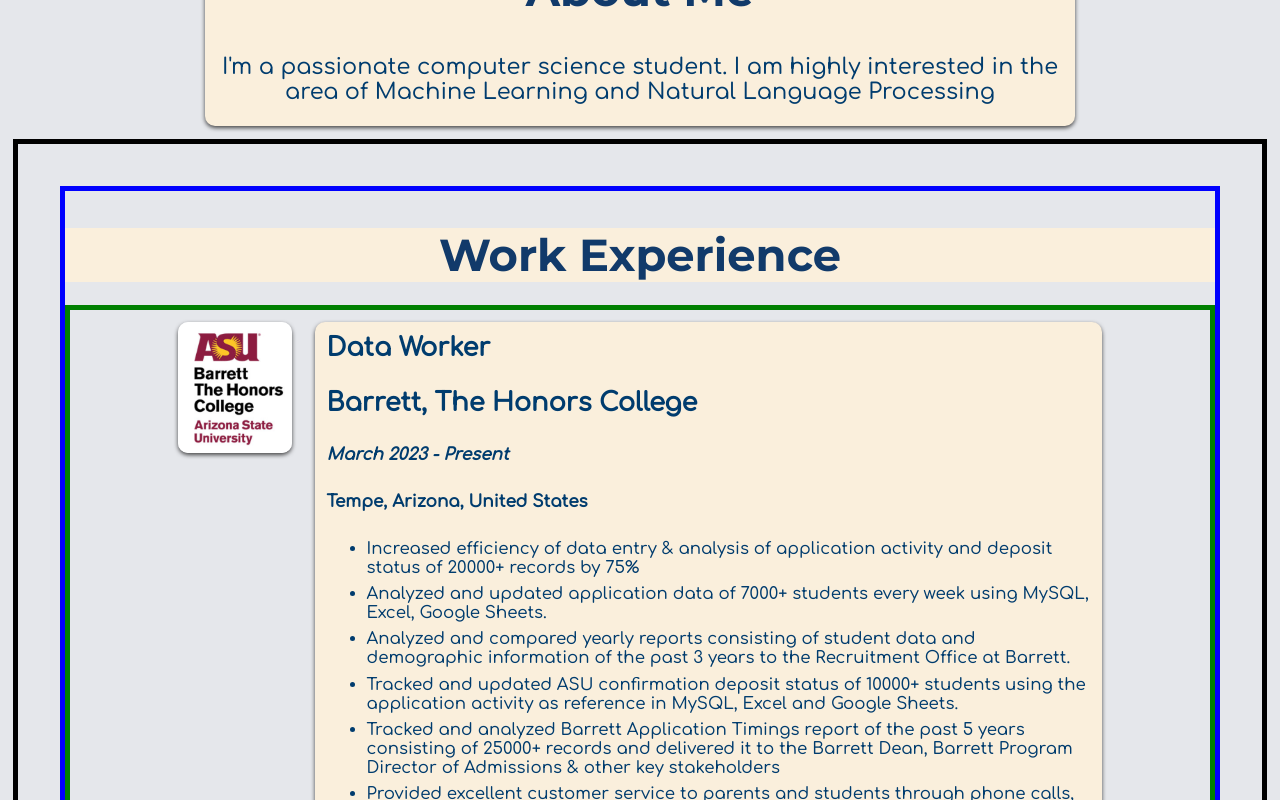
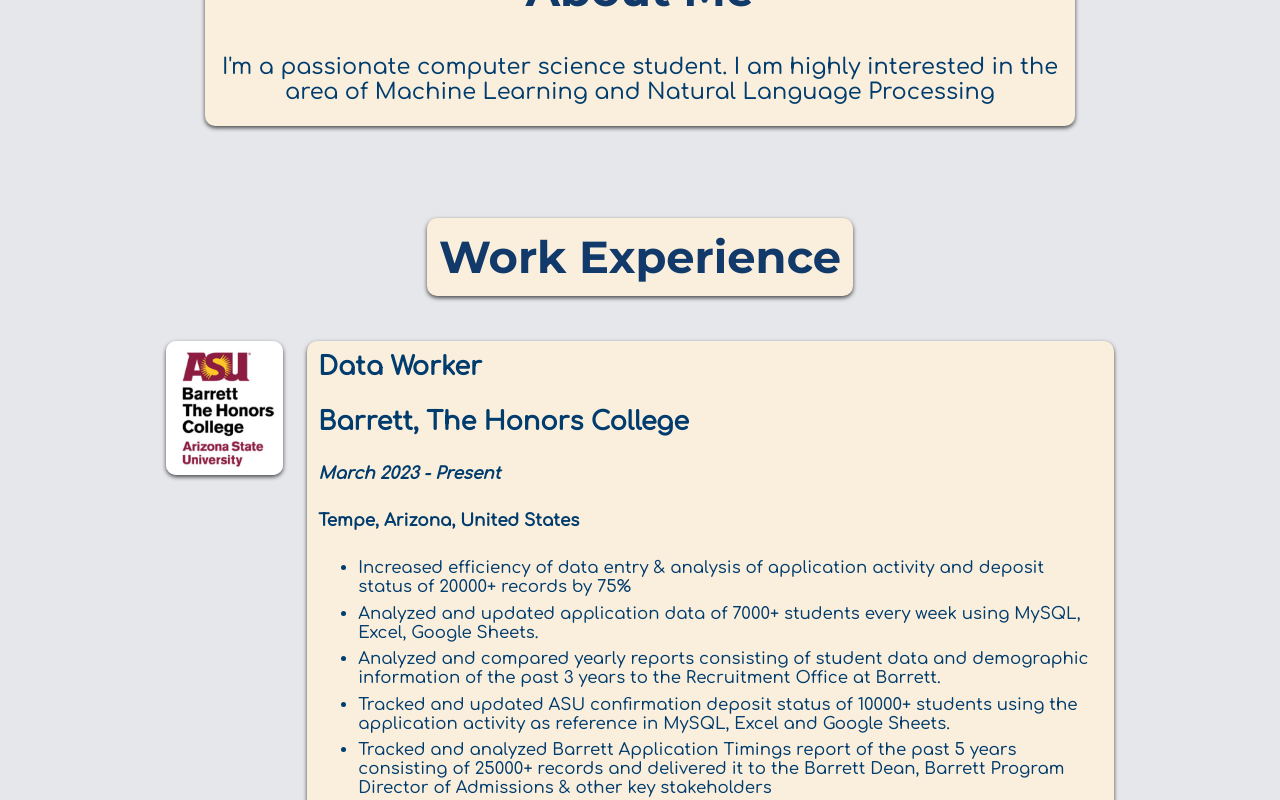
Before and after one commit to manas-1404/website-project, a React (Create React App) app: page / in a window 1280 px wide. Shown: the part 600-1400 px from the top of the page. Built offline with nearby package versions, Linux system fonts and the light colour scheme; a web font is replaced by a local one.

Commit message:
Work-Experience Styling Completed Modified App.css

```diff
--- a/src/styling/App.css
+++ b/src/styling/App.css
@@ -126,6 +126,7 @@
 
   font-size: x-large;
   background-color: #FAEFDC;
+
   /* background-color: #FCFFE6; */
   /* border: 5px solid black; */
 }
--- a/src/styling/work-experience.css
+++ b/src/styling/work-experience.css
@@ -4,25 +4,29 @@
 
     margin: 1%;
     padding: 3.3%;
+}
 
 
-    border: 5px solid black;
-}
-
-#Work-Experience{
-    border: 5px solid blue;
+#WEX-Title{
+    display: flex;
+    justify-content: center;
+    text-align: center;
 }
 
 #Work-Experience h2{
-    /* width: 40%; */
     text-align: center;
 
-    /* width: 68%; */
+    padding: 1%;
+
     background-color: #FAEFDC;
+
+    box-shadow: 0 2px 4px rgba(0, 0, 0, 0.7);
+    border-radius: 10px;
 
     color: #113A6A;
     font-family: 'Montserrat', sans-serif;
     font-size: 280%;
+
 
     margin-bottom: 2%;
 }
@@ -30,11 +34,7 @@
 .job-container{
     display: flex;
     justify-content: center;
-
-
-    /* width: 90%; */
     margin-top: 10px;
-    border: 5px solid green;
 }
 
 .all-images{
@@ -52,7 +52,6 @@
     border-radius: 10px;
 
     background-color: #FAEFDC;
-    /* border: 5px solid red; */
 
     width: 67%;
 
```
Also changed, not shown: src/styling/education.css (added).
